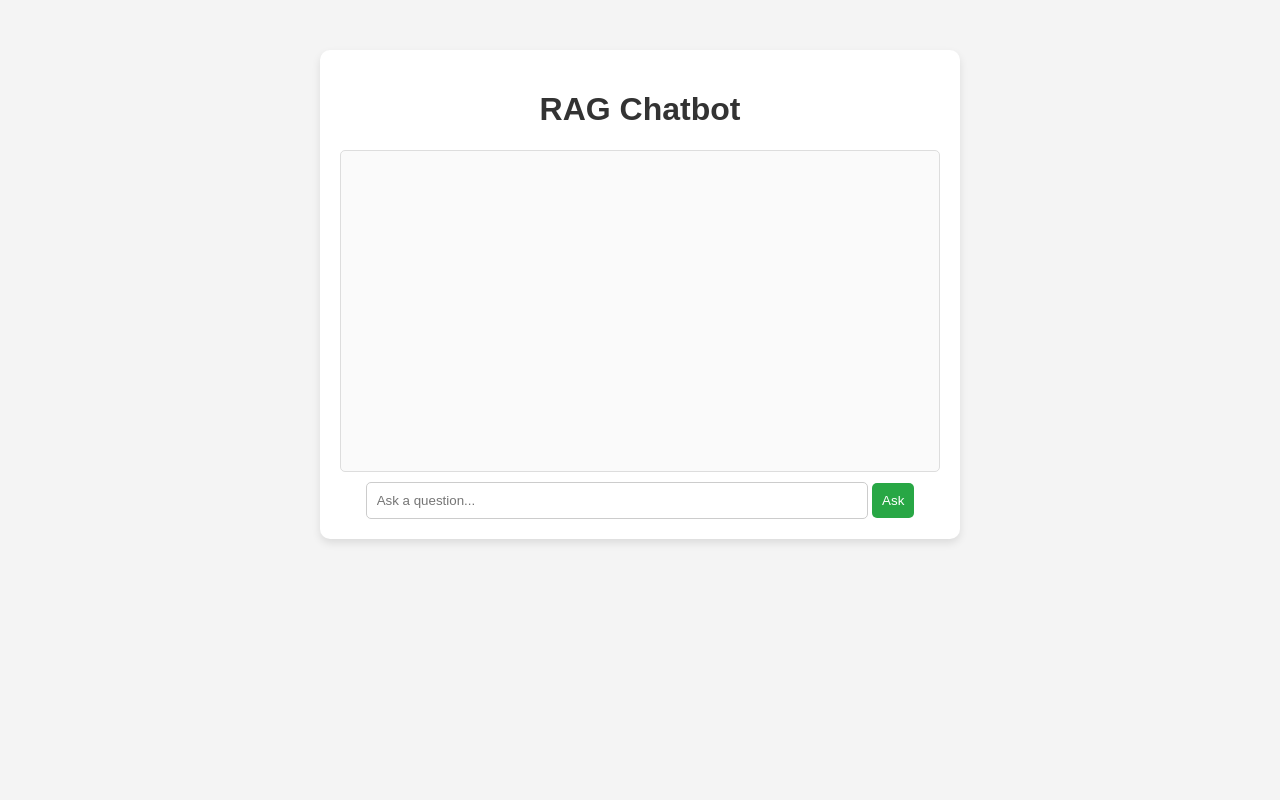
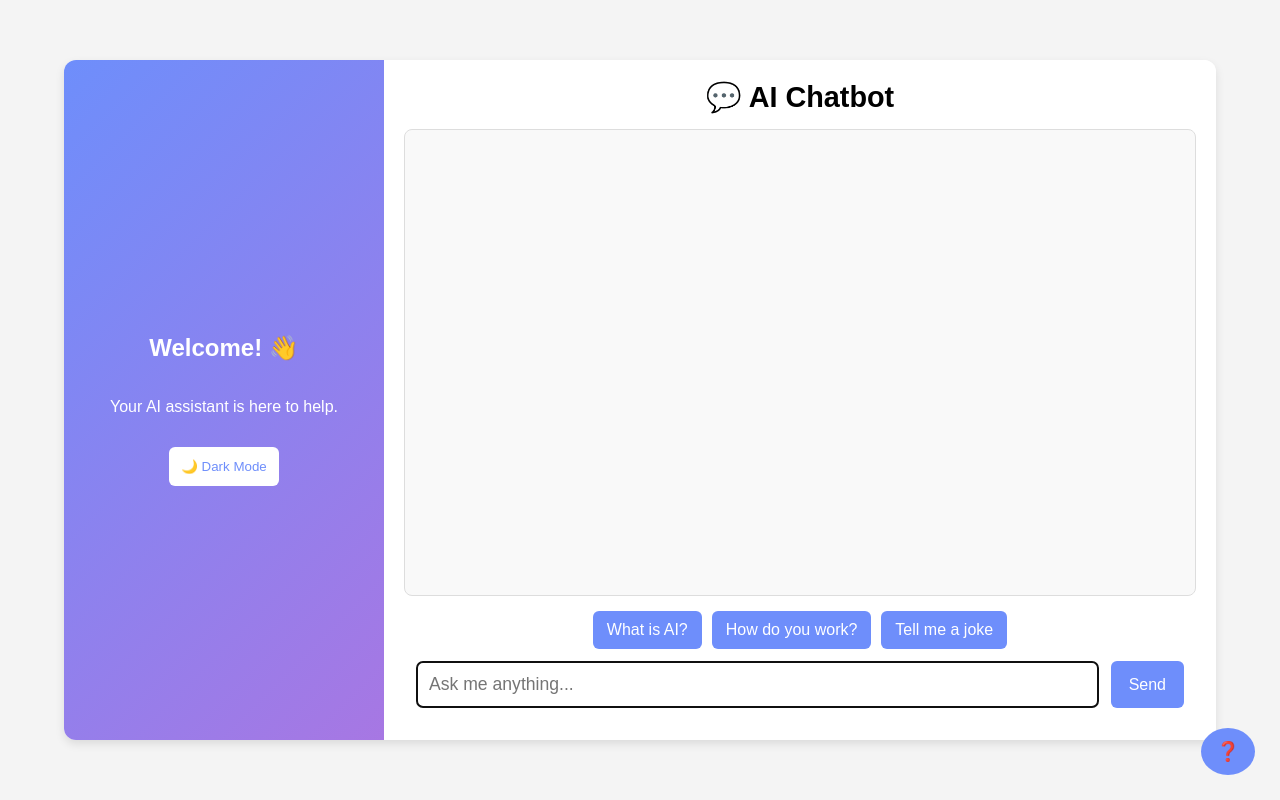
Before and after one commit to amrorabea/RAG, a FastAPI app: page / in a window 1280 px wide. Run offline with FastAPI, Linux system fonts and the light colour scheme; parts of the project's set-up code (start-up, migrations or seed data) failed here and were passed over.

Commit message:
update frontend

```diff
--- a/src/main.py
+++ b/src/main.py
@@ -7,7 +7,6 @@ from helpers.config import get_settings
 from stores.llm.LLMProviderFactory import LLMProviderFactory
 from stores.vectordb.VectorDBProviderFactory import VectorDBProviderFactory
 from stores.llm.templates.template_parser import TemplateParser
-import os
 
 app = FastAPI()
 templates = Jinja2Templates(directory="templates")
@@ -44,9 +43,6 @@ async def startup_span():
         default_language=settings.DEFAULT_LANG,
     )
 
-    CHAT_LOGS_DIR = "chat_logs"
-    os.makedirs(CHAT_LOGS_DIR, exist_ok=True)
-
 async def shutdown_span():
     app.mongo_conn.close()
     app.vectordb_client.disconnect()
--- /dev/null
+++ b/src/static/style.css
@@ -0,0 +1,190 @@
+body {
+    font-family: 'Arial', sans-serif;
+    background-color: #f4f4f4;
+    margin: 0;
+    padding: 0;
+    display: flex;
+    justify-content: center;
+    align-items: center;
+    height: 100vh;
+}
+
+.chat-container {
+    display: flex;
+    width: 90%;
+    max-width: 1200px;
+    height: 85vh;
+    background: white;
+    border-radius: 12px;
+    box-shadow: 0px 4px 10px rgba(0, 0, 0, 0.1);
+    overflow: hidden;
+}
+
+.sidebar {
+    width: 280px;
+    background: linear-gradient(135deg, #6e8efb, #a777e3);
+    color: white;
+    padding: 20px;
+    display: flex;
+    flex-direction: column;
+    align-items: center;
+    justify-content: center;
+    text-align: center;
+}
+
+.chat-box-container {
+    flex: 1;
+    display: flex;
+    flex-direction: column;
+    justify-content: space-between;
+    background: #fff;
+    padding: 20px;
+}
+
+.chat-header {
+    font-size: 1.8em;
+    font-weight: bold;
+    text-align: center;
+    margin-bottom: 15px;
+}
+
+.chat-box {
+    flex: 1;
+    overflow-y: auto;
+    border: 1px solid #ddd;
+    padding: 15px;
+    border-radius: 8px;
+    background: #f9f9f9;
+    font-size: 1.1em;
+}
+
+.user-message, .bot-message {
+    padding: 12px;
+    border-radius: 8px;
+    margin-bottom: 12px;
+    max-width: 85%;
+}
+
+.user-message {
+    background: #6e8efb;
+    color: white;
+    align-self: flex-end;
+}
+
+.bot-message {
+    background: #e0e0e0;
+    color: black;
+}
+
+.typing {
+    font-style: italic;
+    color: grey;
+}
+
+.suggested-questions {
+    display: flex;
+    flex-wrap: wrap;
+    gap: 10px;
+    justify-content: center;
+    margin-top: 15px;
+}
+
+.suggested-btn {
+    background: #6e8efb;
+    color: white;
+    border: none;
+    padding: 10px 14px;
+    border-radius: 6px;
+    cursor: pointer;
+    transition: background 0.3s;
+    font-size: 1em;
+}
+
+.suggested-btn:hover {
+    background: #5a7ceb;
+}
+
+.chat-input {
+    display: flex;
+    gap: 12px;
+    padding: 12px;
+}
+
+.chat-input input {
+    flex: 1;
+    padding: 12px;
+    border: 1px solid #ccc;
+    border-radius: 6px;
+    font-size: 1.1em;
+}
+
+.chat-input button {
+    background: #6e8efb;
+    color: white;
+    border: none;
+    padding: 12px 18px;
+    border-radius: 6px;
+    cursor: pointer;
+    transition: background 0.3s;
+    font-size: 1em;
+}
+
+.chat-input button:hover {
+    background: #5a7ceb;
+}
+
+#theme-toggle {
+    background: white;
+    color: #6e8efb;
+    border: none;
+    padding: 12px;
+    border-radius: 6px;
+    cursor: pointer;
+    transition: background 0.3s;
+    margin-top: 15px;
+}
+
+#theme-toggle:hover {
+    background: #ddd;
+}
+
+#help-btn {
+    position: fixed;
+    bottom: 25px;
+    right: 25px;
+    background: #6e8efb;
+    color: white;
+    border: none;
+    padding: 12px 15px;
+    border-radius: 50%;
+    cursor: pointer;
+    transition: background 0.3s;
+    font-size: 1.2em;
+}
+
+#help-btn:hover {
+    background: #5a7ceb;
+}
+
+.dark-mode {
+    background-color: #2b2b2b;
+    color: white;
+}
+
+.dark-mode .chat-box-container {
+    background: #3a3a3a;
+}
+
+.dark-mode .chat-box {
+    background: #444;
+    color: white;
+    border-color: #555;
+}
+
+.dark-mode .user-message {
+    background: #5a7ceb;
+}
+
+.dark-mode .bot-message {
+    background: #666;
+}
--- a/src/templates/chat.html
+++ b/src/templates/chat.html
@@ -3,120 +3,88 @@
 <head>
     <meta charset="UTF-8">
     <meta name="viewport" content="width=device-width, initial-scale=1.0">
-    <title>RAG Chatbot</title>
-    <style>
-        body {
-            font-family: Arial, sans-serif;
-            text-align: center;
-            margin: 0;
-            padding: 0;
-            background: #f4f4f4;
-        }
-        .container {
-            max-width: 600px;
-            margin: 50px auto;
-            padding: 20px;
-            background: white;
-            box-shadow: 0 4px 8px rgba(0, 0, 0, 0.1);
-            border-radius: 10px;
-        }
-        h1 {
-            color: #333;
-        }
-        .chat-box {
-            height: 300px;
-            overflow-y: auto;
-            border: 1px solid #ddd;
-            padding: 10px;
-            background: #fafafa;
-            border-radius: 5px;
-        }
-        .user-message, .bot-message {
-            padding: 10px;
-            margin: 10px 0;
-            border-radius: 5px;
-            max-width: 80%;
-            display: inline-block;
-            animation: fadeIn 0.3s ease-in-out;
-        }
-        .user-message {
-            background: #007bff;
-            color: white;
-            text-align: right;
-            align-self: flex-end;
-        }
-        .bot-message {
-            background: #ddd;
-            color: black;
-            text-align: left;
-            align-self: flex-start;
-        }
-        @keyframes fadeIn {
-            from { opacity: 0; transform: translateY(10px); }
-            to { opacity: 1; transform: translateY(0); }
-        }
-        input {
-            width: 80%;
-            padding: 10px;
-            margin-top: 10px;
-            border-radius: 5px;
-            border: 1px solid #ccc;
-        }
-        button {
-            padding: 10px;
-            margin-top: 10px;
-            border: none;
-            background: #28a745;
-            color: white;
-            border-radius: 5px;
-            cursor: pointer;
-        }
-        button:hover {
-            background: #218838;
-        }
-    </style>
+    <title>Chatbot</title>
+    <link rel="stylesheet" href="/static/style.css">
+    <script src="https://cdnjs.cloudflare.com/ajax/libs/jquery/3.6.0/jquery.min.js"></script>
 </head>
 <body>
-    <div class="container">
-        <h1>RAG Chatbot</h1>
+    <div class="chat-container">
+        <aside class="sidebar">
+            <h2>Welcome! 👋</h2>
+            <p>Your AI assistant is here to help.</p>
+            <button id="theme-toggle">🌙 Dark Mode</button>
+        </aside>
+
+        <div class="chat-box-container">
+            <div class="chat-header">💬 AI Chatbot</div>
             <div class="chat-box" id="chat-box"></div>
-        <form id="chat-form">
-            <input type="text" id="question" placeholder="Ask a question..." required>
-            <button type="submit">Ask</button>
-        </form>
+            <div class="suggested-questions">
+                <button class="suggested-btn">What is AI?</button>
+                <button class="suggested-btn">How do you work?</button>
+                <button class="suggested-btn">Tell me a joke</button>
+            </div>
+            <div class="chat-input">
+                <input type="text" id="question" placeholder="Ask me anything..." autofocus>
+                <button id="send-btn">Send</button>
+            </div>
+        </div>
     </div>
 
+    <button id="help-btn">❓</button>
+
     <script>
-        document.getElementById("chat-form").addEventListener("submit", async function(event) {
-            event.preventDefault();
-            const question = document.getElementById("question").value;
-            const chatBox = document.getElementById("chat-box");
+        $(document).ready(function () {
+            $("#send-btn").click(async function () {
+                await sendMessage();
+            });
 
-            // Add user message to chat box
-            const userMessage = document.createElement("div");
-            userMessage.className = "user-message";
-            userMessage.textContent = question;
-            chatBox.appendChild(userMessage);
-            chatBox.scrollTop = chatBox.scrollHeight;
+            $("#question").keypress(function (e) {
+                if (e.which === 13) {
+                    sendMessage();
+                }
+            });
 
-            // Show typing indicator
-            const botMessage = document.createElement("div");
-            botMessage.className = "bot-message";
-            botMessage.textContent = "Thinking...";
-            chatBox.appendChild(botMessage);
-            chatBox.scrollTop = chatBox.scrollHeight;
+            $(".suggested-btn").click(function () {
+                $("#question").val($(this).text());
+                sendMessage();
+            });
+
+            async function sendMessage() {
+                let question = $("#question").val().trim();
+                if (!question) return;
+
+                let chatBox = $("#chat-box");
+                let userMessage = $("<div class='user-message'></div>").text(question);
+                chatBox.append(userMessage);
+
+                let botMessage = $("<div class='bot-message typing'></div>").text("Typing...");
+                chatBox.append(botMessage);
+                chatBox.scrollTop(chatBox.prop("scrollHeight"));
+                $("#question").val("");
 
                 try {
-                const res = await fetch("/api/v1/nlp/index/answer/1", {
+                    let res = await fetch("/api/v1/nlp/index/answer/1", {
                         method: "POST",
                         headers: { "Content-Type": "application/json" },
                         body: JSON.stringify({ text: question, limit: 5 })
                     });
-                const data = await res.json();
-                botMessage.textContent = data.answer || "Error fetching response";
+
+                    let data = await res.json();
+                    botMessage.removeClass("typing").text(data.answer || "I couldn't process that.");
                 } catch (error) {
-                botMessage.textContent = "Error fetching response";
+                    botMessage.removeClass("typing").text("Sorry, something went wrong.");
                 }
+                chatBox.scrollTop(chatBox.prop("scrollHeight"));
+            }
+
+            $("#theme-toggle").click(function () {
+                $("body").toggleClass("dark-mode");
+                $("#theme-toggle").text($("body").hasClass("dark-mode") ? "☀️ Light Mode" : "🌙 Dark Mode");
+            });
+
+            $("#help-btn").click(function () {
+                alert("Type a question and the chatbot will respond. Use the theme toggle to switch modes.");
+            });
         });
     </script>
 </body>
```
Also changed, not shown: src/stores/llm/templates/locales/ar/rag.py (+21 -26 lines), src/stores/llm/templates/locales/en/rag.py (+24 -26 lines). Lines whose indentation alone changed are shown as unchanged.
